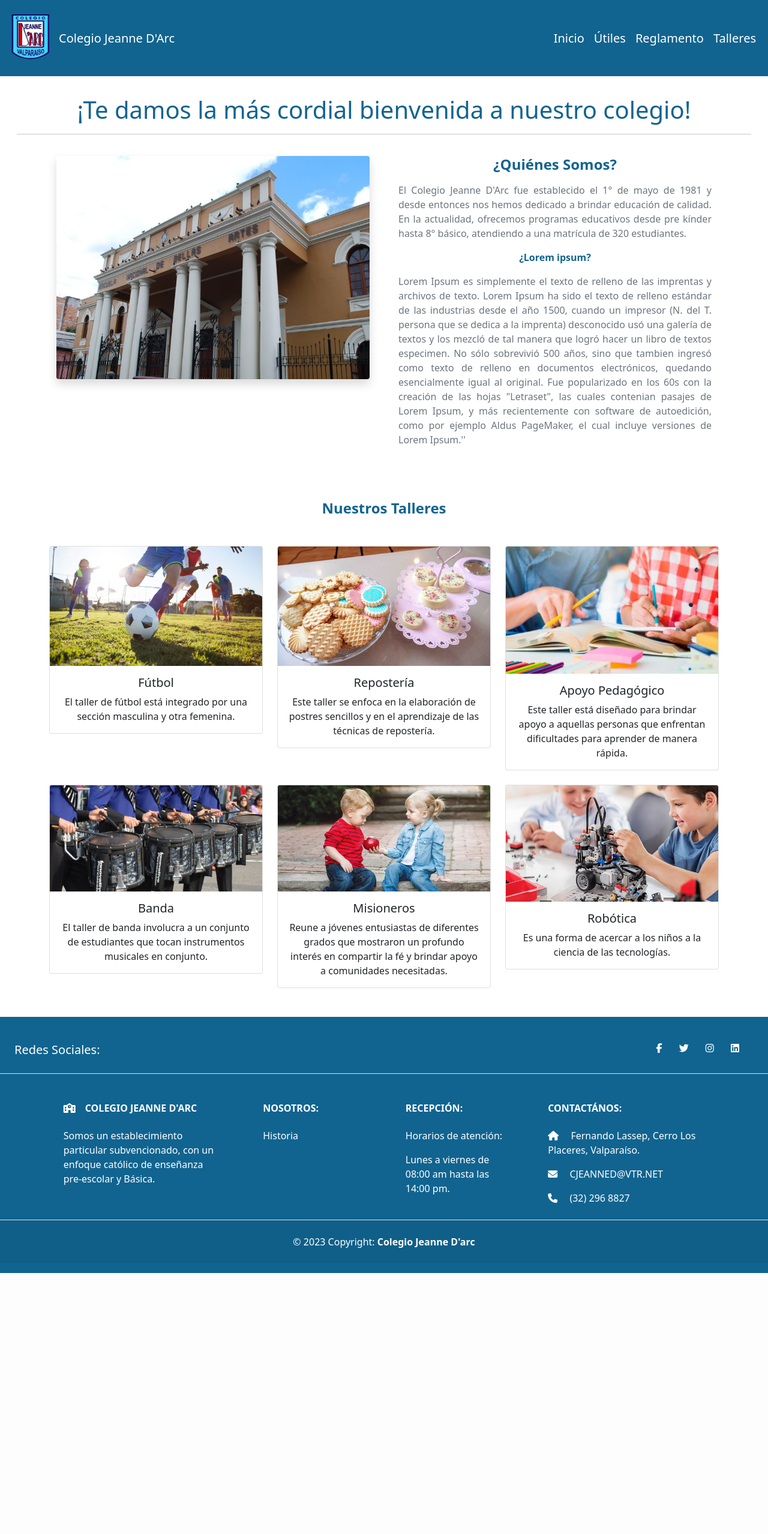
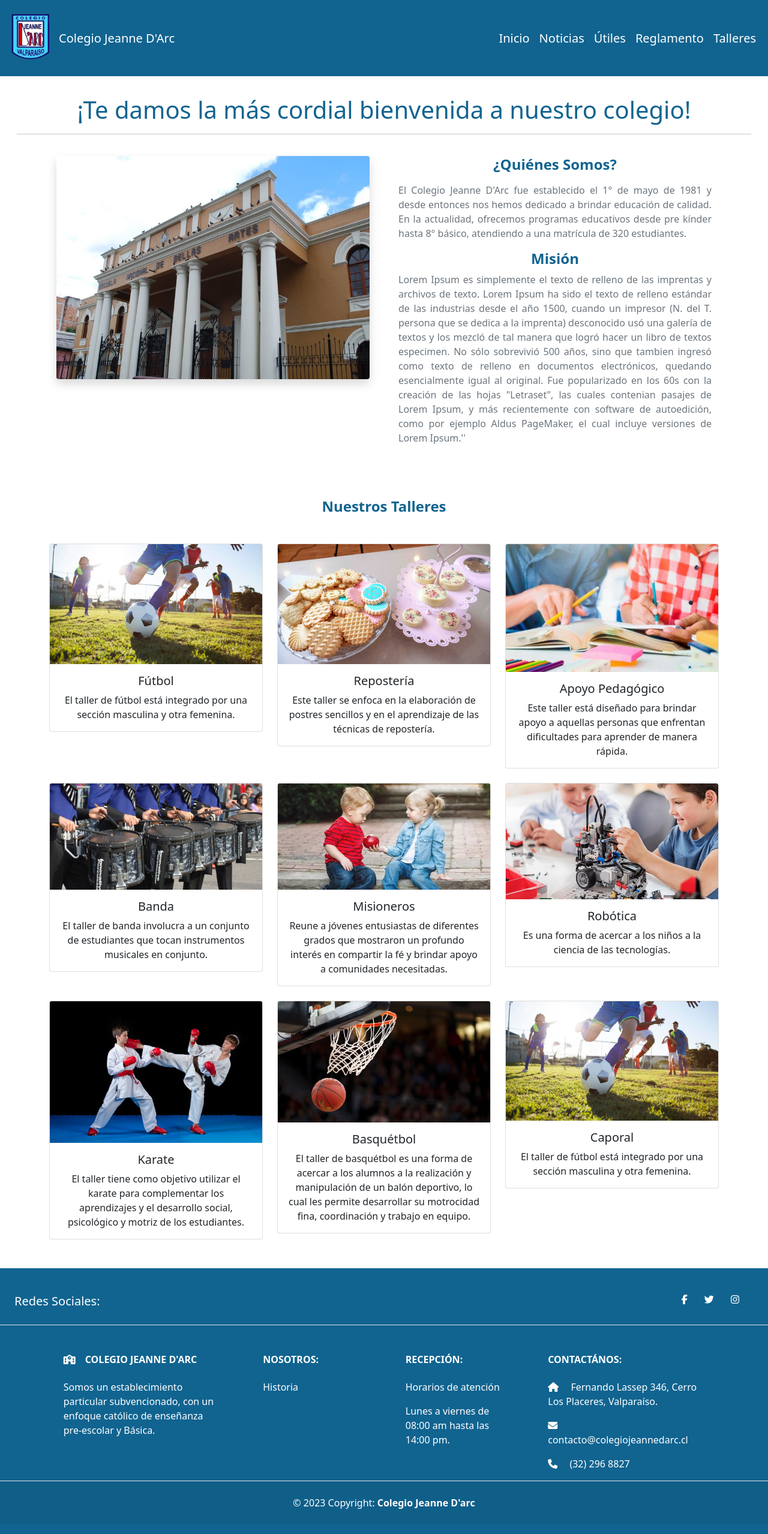
Before and after one commit to Empowerdeith/Proyecto-Modernizar, a Django app: page / in a window 1280 px wide. Shown: the whole page at 60% size. Before the commit the page ends 2122 px from the top, so only its background shows below. Run offline with Django 4.2, Linux system fonts and the light colour scheme; some libraries are stand-ins or nearby versions.

Commit message:
updating project

```diff
--- a/ProyectoColegio/mainApp/templates/base/base.html
+++ b/ProyectoColegio/mainApp/templates/base/base.html
@@ -6,6 +6,7 @@
     <meta http-equiv="X-UA-Compatible" content="IE=edge" />
     <meta name="viewport" content="width=device-width, initial-scale=1.0" />
     <title>Colegio Jeanne D'arc</title>
+    <link rel="icon" type="image/x-icon" href="{% static 'favicon/favicon.ico' %}">
     <link
       href="https://cdn.jsdelivr.net/npm/bootstrap@5.0.2/dist/css/bootstrap.min.css"
       rel="stylesheet"
--- a/ProyectoColegio/mainApp/templates/portada/portada.html
+++ b/ProyectoColegio/mainApp/templates/portada/portada.html
@@ -33,7 +33,7 @@
         actualidad, ofrecemos programas educativos desde pre kínder hasta 8°
         básico, atendiendo a una matrícula de 320 estudiantes.
       </p>
-      <p><strong class="mb-5 blue_colegio">¿Lorem ipsum?</strong></p>
+      <h4><strong class="mb-5 blue_colegio">Misión</strong></h4>
       <p class="text-muted" align="justify">
         Lorem Ipsum es simplemente el texto de relleno de las imprentas y
         archivos de texto. Lorem Ipsum ha sido el texto de relleno estándar de
@@ -150,7 +150,54 @@
           </div>
         </div>
       </div>
+      <div class="col">
+        <div class="card">
+          <img
+            src="{% static 'img/talleres/karate.jpeg' %}"
+            class="card-img-top"
+            alt="..."
+          />
+          <div class="card-body">
+            <h5 class="card-title">Karate</h5>
+            <p class="card-text">
+              El taller tiene como objetivo utilizar el karate para complementar los aprendizajes y el desarrollo social, psicológico y motriz de los estudiantes.
+            </p>
+          </div>
+        </div>
+      </div>
+      <div class="col">
+        <div class="card">
+          <img
+            src="{% static 'img/talleres/basquetbol.jpg' %}"
+            class="card-img-top"
+            alt="..."
+          />
+          <div class="card-body">
+            <h5 class="card-title">Basquétbol</h5>
+            <p class="card-text">
+              El taller de basquétbol es una forma de acercar a los alumnos a la realización y manipulación de un balón deportivo, lo cual les permite desarrollar su motrocidad fina, coordinación y trabajo en equipo.
+            </p>
+          </div>
+        </div>
+      </div>
+      <div class="col">
+        <div class="card">
+          <img
+            src="{% static 'img/talleres/soccer.jpg' %}"
+            class="card-img-top"
+            alt="..."
+          />
+          <div class="card-body">
+            <h5 class="card-title">Caporal</h5>
+            <p class="card-text">
+              El taller de fútbol está integrado por una sección masculina y
+              otra femenina.
+            </p>
+          </div>
+        </div>
+      </div>
     </div>
+  </div>
   </section>
 </div>
 {% endblock contenido %}
--- /dev/null
+++ b/ProyectoColegio/mainApp/templates/reglamento/reglamento.html
@@ -0,0 +1,3 @@
+{% extends "base/base.html" %} {% block contenido %} {% load static %}
+En Construcción
+{% endblock contenido %}
--- a/ProyectoColegio/mainApp/templates/snippets/footer.html
+++ b/ProyectoColegio/mainApp/templates/snippets/footer.html
@@ -18,9 +18,6 @@
       </a>
       <a href="" class="me-4 text-reset">
         <i class="fab fa-instagram"></i>
-      </a>
-      <a href="" class="me-4 text-reset">
-        <i class="fab fa-linkedin"></i>
       </a>
     </div>
     <!-- Right -->
@@ -58,7 +55,7 @@
           <!-- Links -->
           <h6 class="text-uppercase fw-bold mb-4">Recepción:</h6>
           <p>
-            <a href="#" class="text-reset">Horarios de atención:</a>
+            <a href="#" class="text-reset">Horarios de atención</a>
           </p>
           <p>
             <a href="#!" class="text-reset"
@@ -73,12 +70,12 @@
           <!-- Links -->
           <h6 class="text-uppercase fw-bold mb-4">Contactános:</h6>
           <p>
-            <i class="fas fa-home me-3"></i> Fernando Lassep, Cerro Los
+            <i class="fas fa-home me-3"></i> Fernando Lassep 346, Cerro Los
             Placeres, Valparaíso.
           </p>
           <p>
             <i class="fas fa-envelope me-3"></i>
-            CJEANNED@VTR.NET
+            contacto@colegiojeannedarc.cl
           </p>
           <p><i class="fas fa-phone me-3"></i> (32) 296 8827</p>
         </div>
--- a/ProyectoColegio/mainApp/templates/snippets/navbar.html
+++ b/ProyectoColegio/mainApp/templates/snippets/navbar.html
@@ -25,13 +25,16 @@
     <div class="collapse navbar-collapse" id="navbarNav">
       <ul class="navbar-nav ms-auto mb-2 mb-lg-0">
         <li class="nav-item">
-          <a class="nav-link text-white fs-5" href="#">Inicio</a>
+          <a class="nav-link text-white fs-5" href="/">Inicio</a>
         </li>
         <li class="nav-item">
-          <a class="nav-link text-white fs-5" href="#">Útiles</a>
+          <a class="nav-link text-white fs-5" href="/noticias">Noticias</a>
         </li>
         <li class="nav-item">
-          <a class="nav-link text-white fs-5" href="#">Reglamento</a>
+          <a class="nav-link text-white fs-5" href="/utiles">Útiles</a>
+        </li>
+        <li class="nav-item">
+          <a class="nav-link text-white fs-5" href="/reglamento">Reglamento</a>
         </li>
         <li class="nav-item">
           <a class="nav-link text-white fs-5" href="#">Talleres</a>
--- /dev/null
+++ b/ProyectoColegio/mainApp/templates/utiles/utiles.html
@@ -0,0 +1,3 @@
+{% extends "base/base.html" %} {% block contenido %} {% load static %}
+En Construcción
+{% endblock contenido %}
--- a/ProyectoColegio/mainApp/urls.py
+++ b/ProyectoColegio/mainApp/urls.py
@@ -1,6 +1,8 @@
 from django.urls import path
 from . import views
+urlpatterns = [
+    path("", views.home, name="home"),
+    path("utiles", views.utiles, name="utiles"),
+    path("reglamento", views.reglamento, name="reglamento")
 
-urlpatterns = [
-    path("", views.home, name="home")
 ]
--- a/ProyectoColegio/mainApp/views.py
+++ b/ProyectoColegio/mainApp/views.py
@@ -4,3 +4,9 @@ from django.shortcuts import render, HttpResponse
 
 def home(request):
     return render(request, 'portada/portada.html')
+
+def utiles(request):
+    return render(request, 'utiles/utiles.html')
+
+def reglamento(request):
+    return render(request, 'reglamento/reglamento.html')
```
Also changed, not shown: ProyectoColegio/static/favicon/favicon.ico (added), ProyectoColegio/static/img/talleres/basquetbol.jpg (added), ProyectoColegio/static/img/talleres/karate.jpeg (added).
